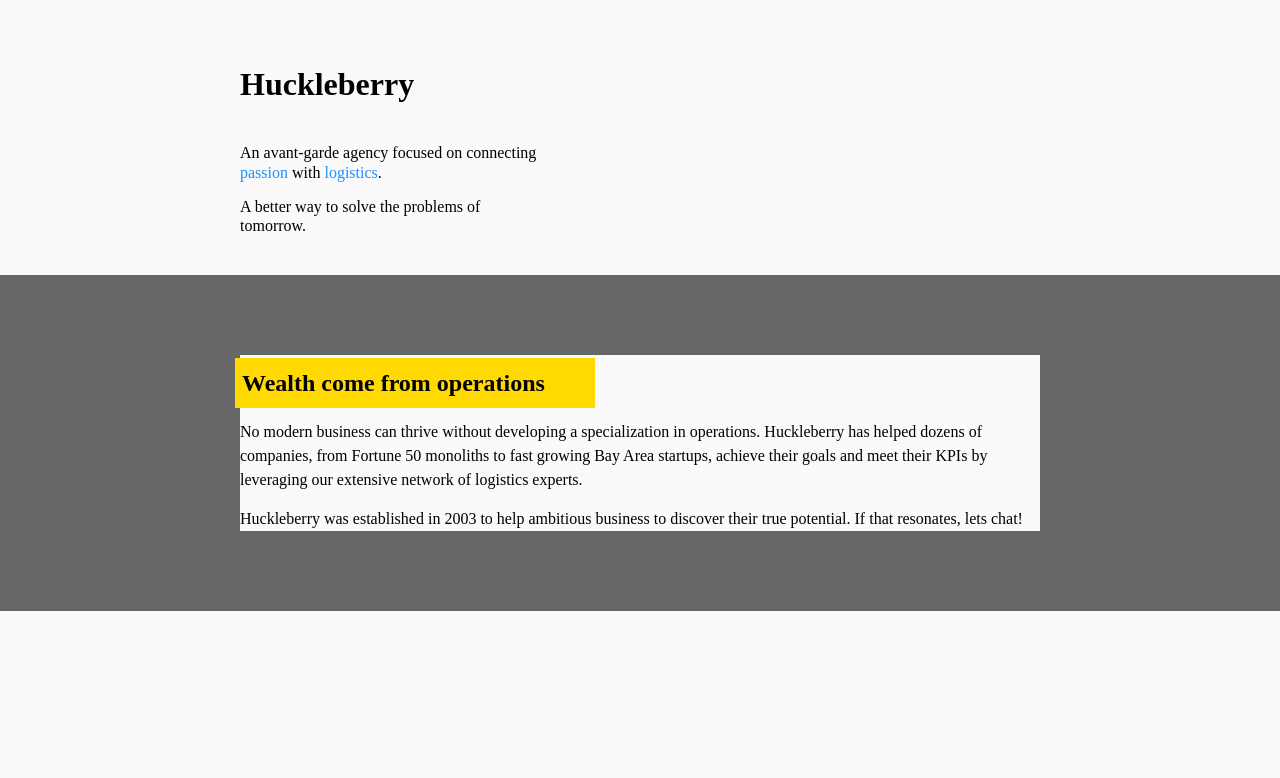
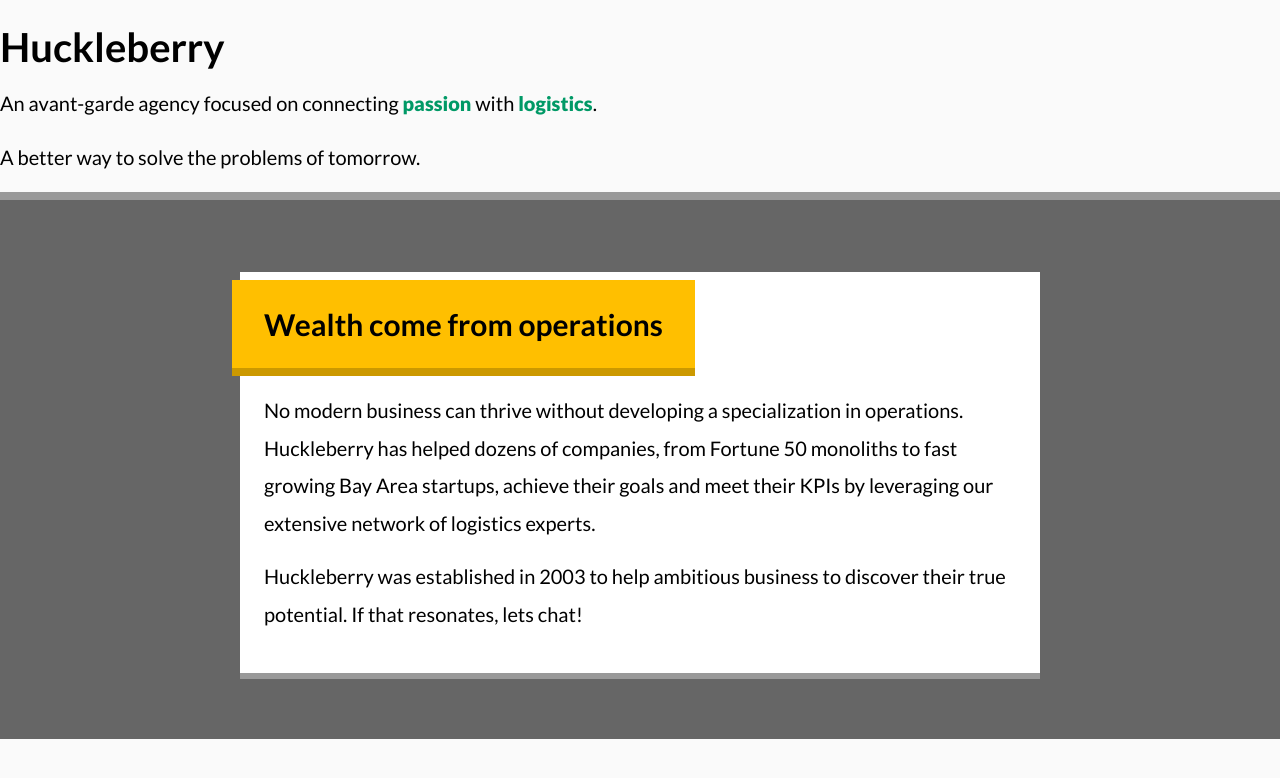
Before and after one commit to OluwatobilobaOgundele/My_2nd_repo-assignment2_OOR, a plain HTML site: page huckleberry.html in a window 1280 px wide. Drawn offline with Linux system fonts and the light colour scheme.

Commit message:
to figma

```diff
--- a/huckleberry.css
+++ b/huckleberry.css
@@ -1,3 +1,6 @@
+
+@import url('https://fonts.googleapis.com/css2?family=Lato:ital,wght@0,100;0,300;0,400;0,700;0,900;1,100;1,300;1,400;1,700;1,900&family=Roboto:ital,wght@0,100;0,300;0,400;0,500;0,700;0,900;1,100;1,300;1,400;1,500;1,700;1,900&display=swap');
+
 * {
     margin: 0;
     padding: 0;
@@ -7,51 +10,73 @@
 body {
     background-color: hsl(0, 0%, 98%);
     margin: 10px auto;
-    line-height: 1.5;
+    line-height: 1.875;
+    font-family: 'lato', sans-serif;
+    font-size: 1.25rem;
+    font-weight: 400;
 }
 
 .main {
-    display: block;
-    padding: 40px 0px;
-    background-color: #676767;
+    background-color: hsl(0, 0%, 40%);
+    padding-block: 72px 60px;
+}
+
+
+
+.heading{
+    border-bottom: 8px solid #999;
+> div {
+    max-width: 800px;
+    margin: 0  auto;
+    padding-inline: 24px;
+    padding-block-end: 4rem;
+
+    > h2 {
+        padding-block-start: 96px;
+        padding-block-end: 48px;
+        font-size: 2rem;
+    }
+}
 }
 span {
-    color: dodgerblue;
+    color: #009966;
+    font-weight: 800;
 }
-h2 {
-    position: relative;
-    top: 3px;
-    left: -5px;
-    background: #ffd900;
-    width: 45%;
-    margin-top: 3px;
-    padding: 7px;
+
+.will {
+    margin: 0 auto;
+    padding-block-end: 1.5rem;
+    padding-block-start: 8px;
+    padding-inline: 1.5rem;
+    max-width: 800px;
+    background:  hsl(0, 0%, 100%);
+    border-bottom: 6px solid hsl(0, 0%, 60%);
+
+
+    > h2 {
+        margin-left: -32px;
+        background: #ffbf00;
+        border-bottom: 8px solid #cc9900;
+        width: max-content;
+        padding: 16px 32px;
+        margin-block-end: 16px;
+    }
 }
-.heading{
-    margin: 40px auto;
-    max-width: 800px;
-    line-height: 1.2;
+
+@media(max-width : 390px) {
+   .will h2 {
+        width: fit-content;
+    }
 }
-.will {
-    margin-inline: auto;
-    margin-block: 40px;
-    /* display: block; */
-    max-width: 800px;
-    background:  hsl(0, 0%, 98%);
+ p {
+    margin-block-end: 16px;
 }
-p {
-    margin-block: 15px;
-}
-.emy, .emx {
-        width: 300px;
+/* .emy, .emx {
+       max-width: 415px;
     }
     p.emx {
         margin-block-end: 30px;
     }
-
-h1 {
-    padding-block: 25px;
-}
 @media(max-width : 800px) {
     h2 {
         left: 1px;
@@ -70,4 +95,4 @@ h1 {
     h2 {
         width: 280px;
     }
-}
+} */ */
```
